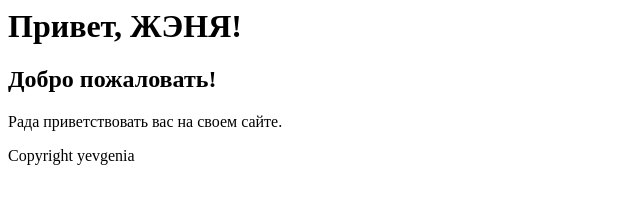
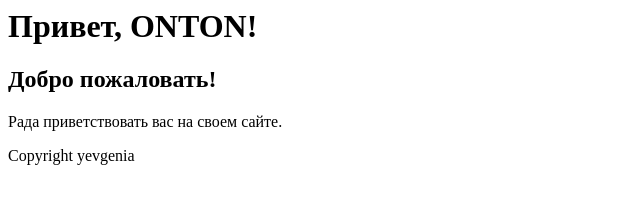
Before and after one commit to ivangolubev/123, a plain HTML site: page index.html in a window 1280 px wide. Shown: the full height of the page, 0-640 px from the left. Drawn offline with Linux system fonts and the light colour scheme.

Commit message:
исправил на онтона

```diff
--- a/index.html
+++ b/index.html
@@ -5,7 +5,7 @@
  </head>
  <body>
   <header>
-    <h1>Привет, ЖЭНЯ!</h1>
+    <h1>Привет, ONTON!</h1>
   </header>
   <article>
     <h2>Добро пожаловать!</h2>
```
